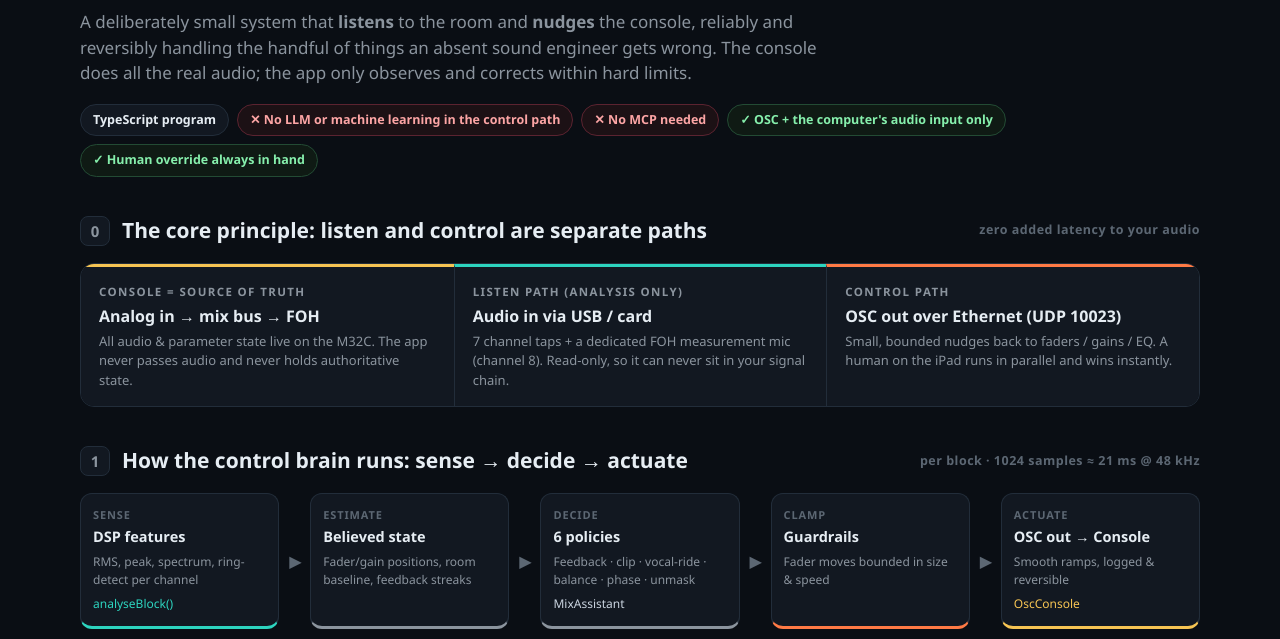
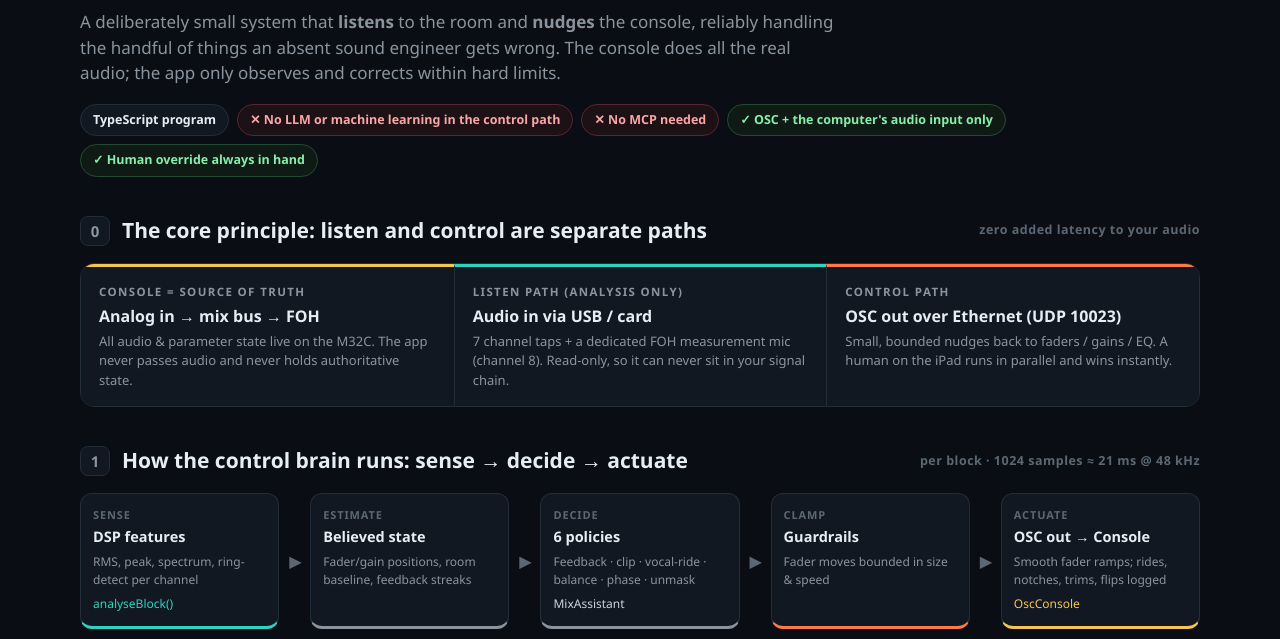
Before and after one commit to kootru-repo/trio-mix-assistant, a plain HTML site: page docs/mix-assistant-design.html in a window 1280 px wide. Shown: the part 118-757 px from the top of the page. Drawn offline with Linux system fonts and the light colour scheme.

Commit message:
Twenty-first review pass: design page overclaims
The actuation node, guardrail heading and lede no longer say every OSC
move is logged and reversible; the session log line says the
assistant's decisions are written to SQLite.

Co-Authored-By: Claude Sonnet 5.5 <noreply@anthropic.com>

```diff
--- a/docs/mix-assistant-design.html
+++ b/docs/mix-assistant-design.html
@@ -146,7 +146,7 @@
   <header>
     <div class="eyebrow">Live-Sound Safety-Net · Midas M32C / X32 family</div>
     <h1>Acoustic Trio <span class="accent">Mix-Assistant</span></h1>
-    <p class="sub">A deliberately small system that <b>listens</b> to the room and <b>nudges</b> the console, reliably and reversibly handling the handful of things an absent sound engineer gets wrong. The console does all the real audio; the app only observes and corrects within hard limits.</p>
+    <p class="sub">A deliberately small system that <b>listens</b> to the room and <b>nudges</b> the console, reliably handling the handful of things an absent sound engineer gets wrong. The console does all the real audio; the app only observes and corrects within hard limits.</p>
     <div class="badges">
       <span class="badge">TypeScript program</span>
       <span class="badge no">✕ No LLM or machine learning in the control path</span>
@@ -190,7 +190,7 @@
       <div class="arrow">▸</div>
       <div class="node n-act"><div class="nlab">Clamp</div><div class="nt">Guardrails</div><div class="nd">Fader moves bounded in size &amp; speed</div></div>
       <div class="arrow">▸</div>
-      <div class="node n-out"><div class="nlab">Actuate</div><div class="nt">OSC out → Console</div><div class="nd">Smooth ramps, logged &amp; reversible</div><div class="nd code" style="margin-top:6px;color:var(--console)">OscConsole</div></div>
+      <div class="node n-out"><div class="nlab">Actuate</div><div class="nt">OSC out → Console</div><div class="nd">Smooth fader ramps; rides, notches, trims, flips logged</div><div class="nd code" style="margin-top:6px;color:var(--console)">OscConsole</div></div>
     </div>
     <div class="loopnote">
       <span style="font-size:18px;line-height:1">↺</span>
@@ -260,7 +260,7 @@
 
   <!-- 4. Guardrails -->
   <section>
-    <div class="h"><span class="num">4</span><h2>Guardrails: the layer every move passes through</h2><span class="tag">limits on the assistant's fader moves and notches</span></div>
+    <div class="h"><span class="num">4</span><h2>Guardrails: the limits on the assistant's fader moves and notches</h2><span class="tag">the assistant may not move outside these</span></div>
     <div class="guard">
       <h3>Bounded · smoothed · logged · reversible by hand</h3>
       <span style="color:var(--mut);font-size:13.5px">The policies only <i>propose</i>; this layer <i>disposes</i>. No fader ride can exceed a hard fader range, oversize a single step, or move audibly fast (the clip trim is a fixed 2 dB preamp step), and every fader ride, notch, preamp trim and polarity flip is timestamped and logged.</span>
```
Also changed, not shown: app/README.md.
